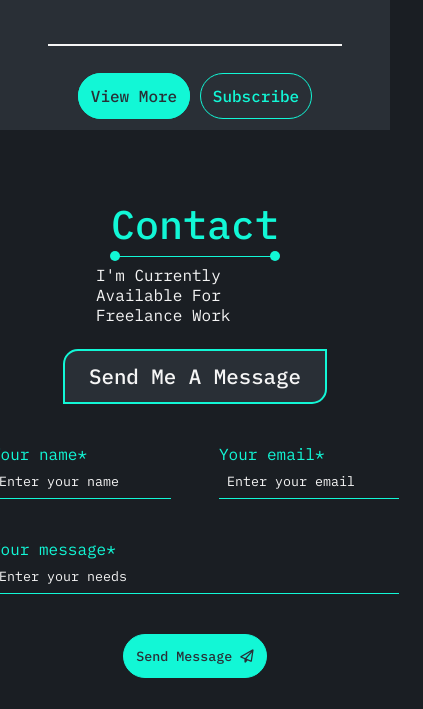
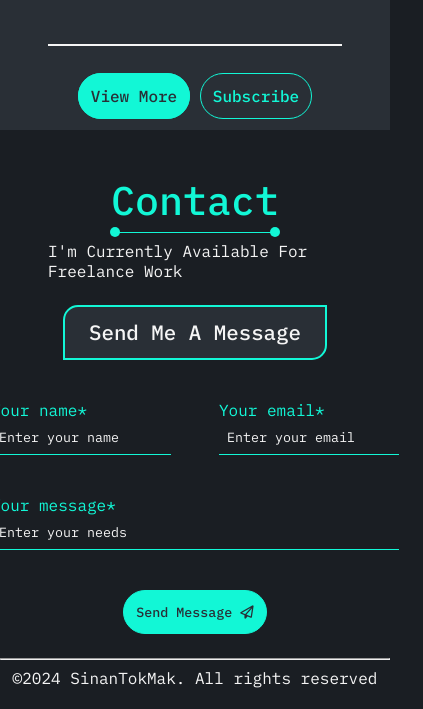
Before and after one commit to Vortex105/Developer_Portfolio, a plain HTML site: page index.html in a window 390 px wide. Shown: the part 4240-4949 px from the top of the page, 423 px wide, since content can reach past the window. Drawn offline with Linux system fonts and the light colour scheme.

Commit message:
Another commmit

```diff
--- a/style.css
+++ b/style.css
@@ -1205,7 +1205,7 @@ footer i {
         align-items: center;
         gap: 1rem;
     }
-    .skills,.works, .blog{
+    .skills,.works, .blog, .contact {
         padding: var(--base-padding) calc(var(--base-padding) * 2)
     }
     .work-main {
@@ -1226,6 +1226,7 @@ footer i {
     }
     .contact-form {
         margin-top: calc(var(--margin-2) * 3);
+        padding: 0 var(--base-padding);
     }
     footer {
         display: flex;
```
